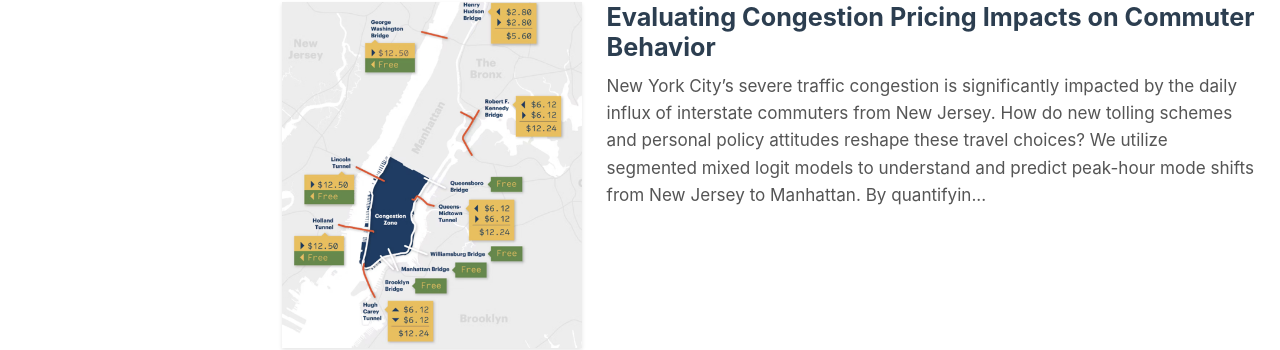
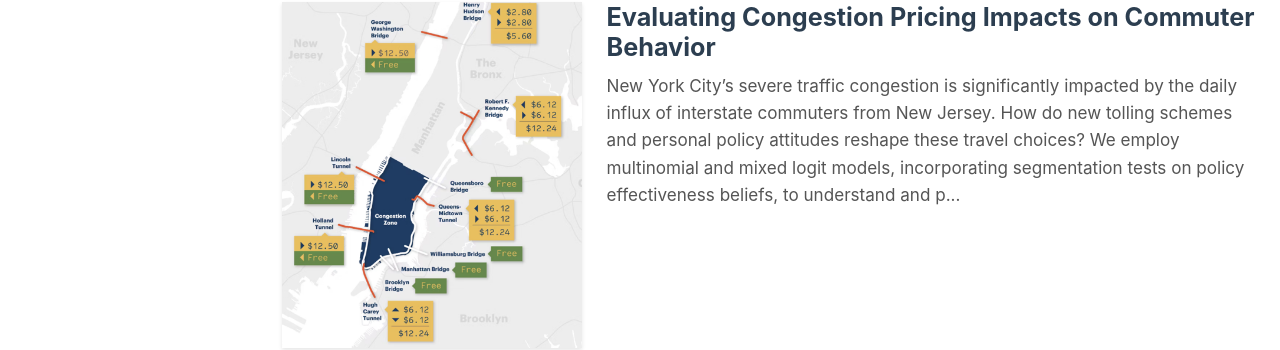
Before and after one commit to Seab0t/Seab0t.github.io, a Jekyll site: the page built from _pages/portfolio.html, in a window 1280 px wide. Shown: the part 146-496 px from the top of the page. Built offline with Jekyll 4.4.1, drawn with Linux system fonts in a browser that asks for light colours; a script bundle is joined from its source files by our own code; library files that are not in the unit come from our copies.

Commit message:
Update portfolio-1.md

```diff
--- a/_portfolio/portfolio-1.md
+++ b/_portfolio/portfolio-1.md
@@ -1,6 +1,6 @@
 ---
 title: "Evaluating Congestion Pricing Impacts on Commuter Behavior"
-excerpt: "New York City's severe traffic congestion is significantly impacted by the daily influx of interstate commuters from New Jersey. How do new tolling schemes and personal policy attitudes reshape these travel choices? We utilize segmented mixed logit models to understand and predict peak-hour mode shifts from New Jersey to Manhattan. By quantifying commuters' willingness-to-pay and cost sensitivities across different attitude segments, our behavioral modeling provides actionable insights to support equitable policy design and effective urban traffic management."
+excerpt: "New York City's severe traffic congestion is significantly impacted by the daily influx of interstate commuters from New Jersey. How do new tolling schemes and personal policy attitudes reshape these travel choices? We employ multinomial and mixed logit models, incorporating segmentation tests on policy effectiveness beliefs, to understand and predict peak-hour mode shifts from New Jersey to Manhattan. By quantifying commuters' willingness-to-pay and cost sensitivities across different attitude segments, our behavioral modeling provides actionable insights to support equitable policy design and effective urban traffic management."
 collection: portfolio
 header:
   teaser: /images/Congestion.png
```
